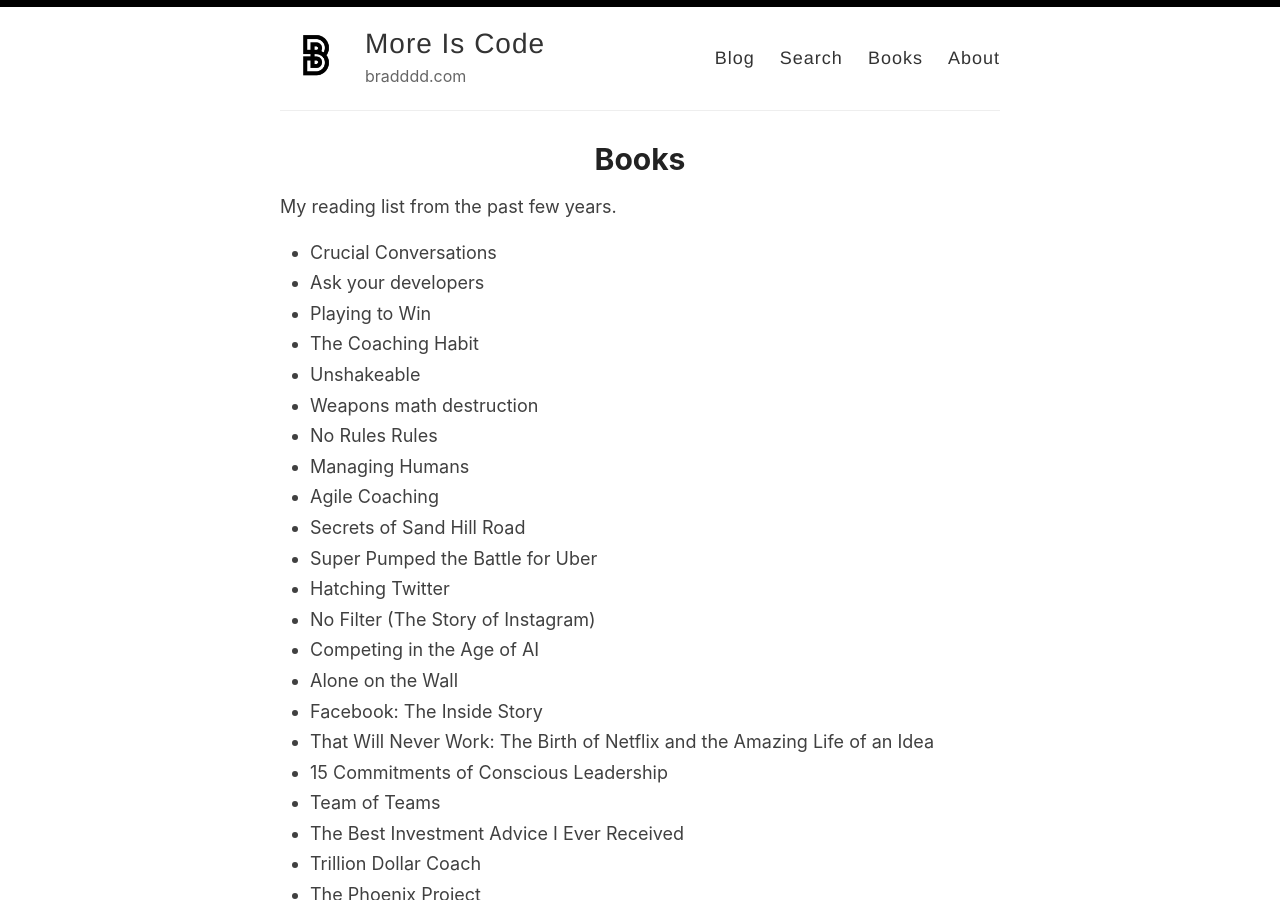
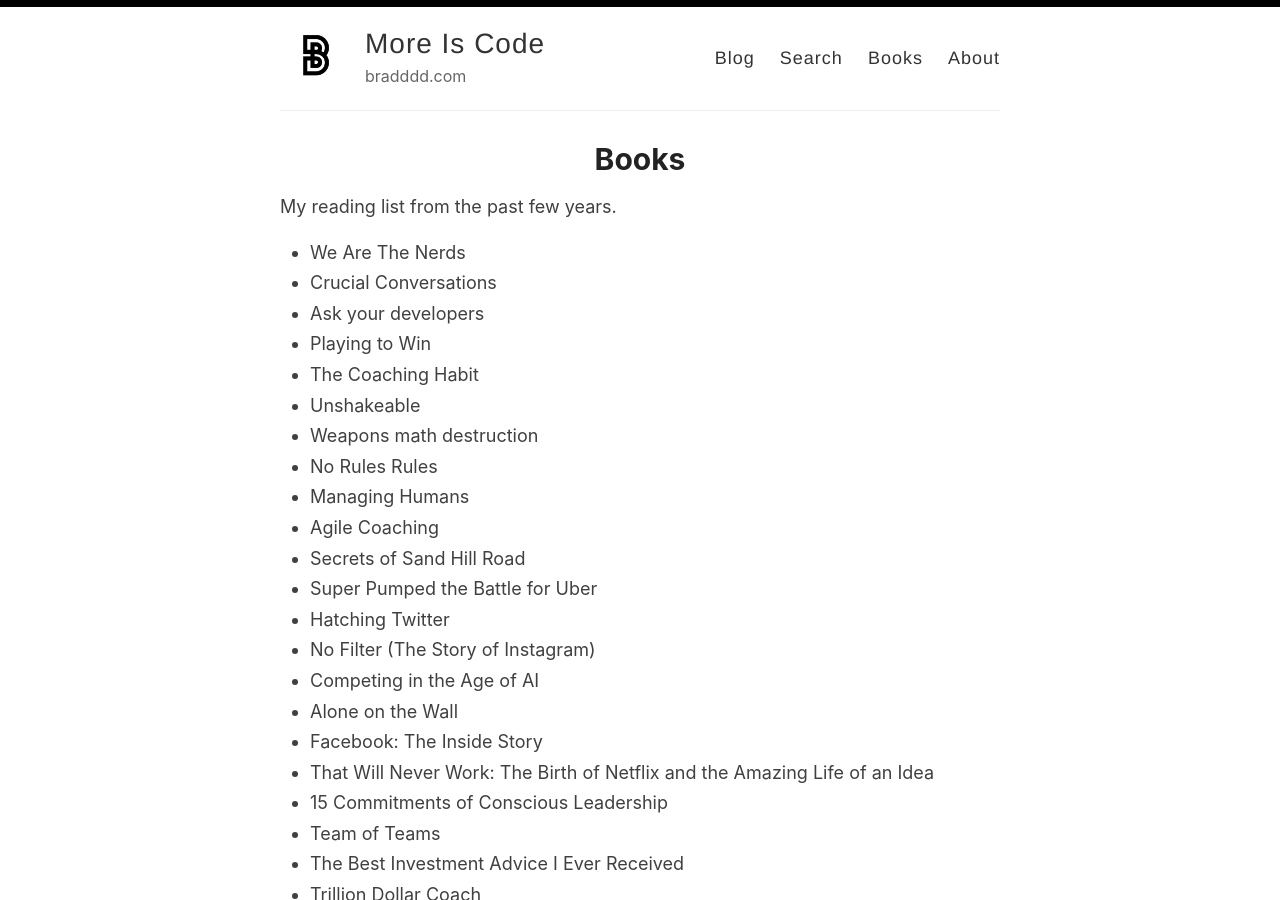
Before and after one commit to bradddd/bradddd.github.io, a Jekyll site: the page built from _pages/books.md, in a window 1280 px wide and 900 px high. Built offline with Jekyll 4.4.1, drawn with Linux system fonts in a browser that asks for light colours.

Commit message:
added book

```diff
--- a/_pages/books.md
+++ b/_pages/books.md
@@ -6,6 +6,7 @@
 
 My reading list from the past few years.
 
+- We Are The Nerds
 - Crucial Conversations
 - Ask your developers
 - Playing to Win
```
